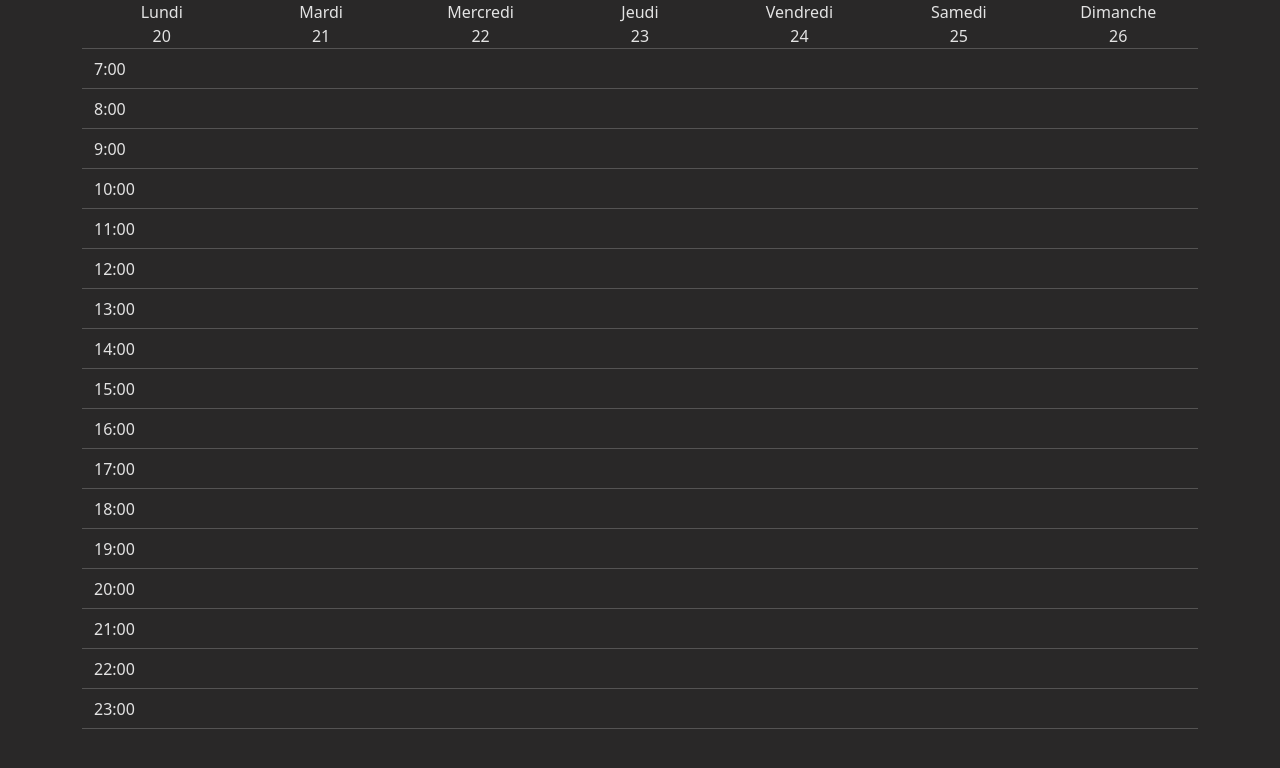
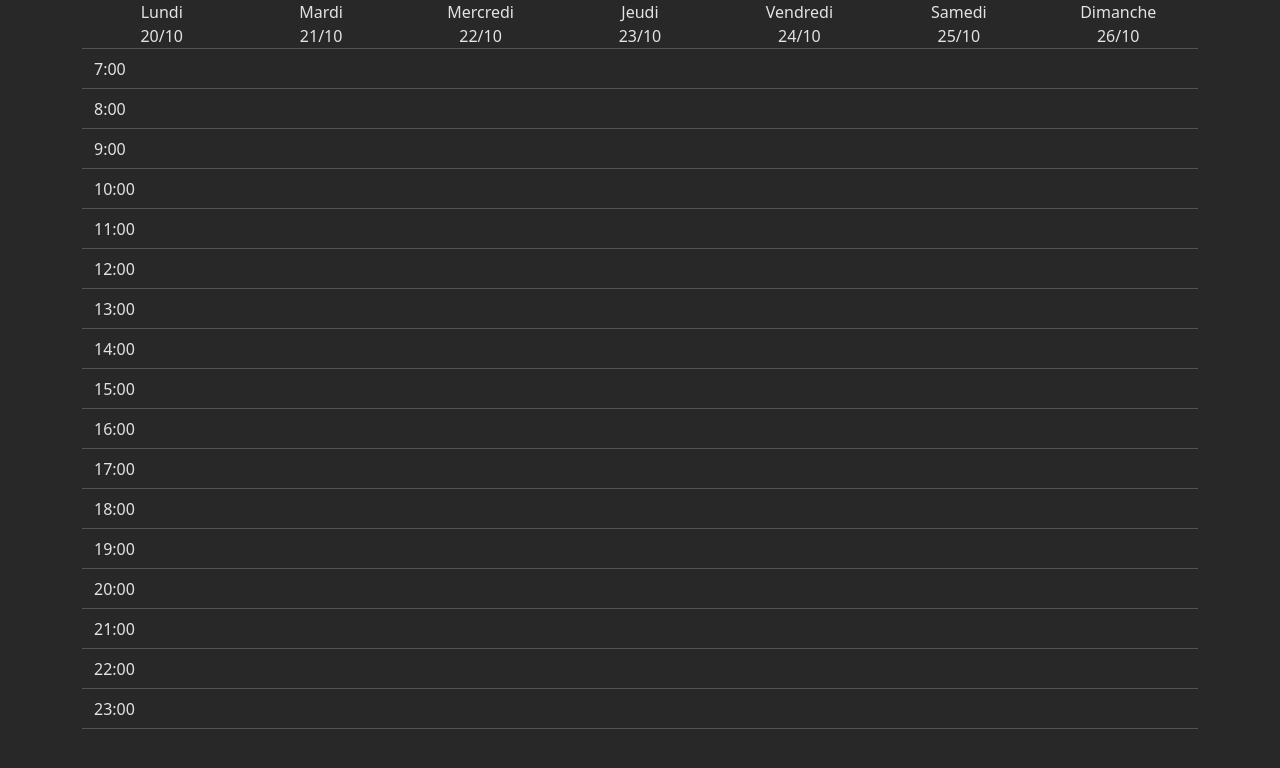
Before and after one commit to LucasBroda/Planning, a React (Vite) app in the folder my-app/: page / in a window 1280 px wide. Shown: the top 768 px of the page. Built offline with nearby package versions, Linux system fonts and the light colour scheme.

Commit message:
feat(tableauHeader.tsx): added the month within day case

```diff
--- a/my-app/src/App.css
+++ b/my-app/src/App.css
@@ -1,4 +1,3 @@
-/* Styles pour le calendrier */
 .calendrier-container {
   background-color: #292828 !important;
   color: rgba(255, 255, 255, 0.87) !important;
@@ -9,7 +8,6 @@
   background-color: transparent !important;
 }
 
-/* Surcharger les styles Bootstrap */
 .calendrier-container .row {
   background-color: transparent !important;
   color: rgba(255, 255, 255, 0.87) !important;
@@ -21,12 +19,10 @@
   color: rgba(255, 255, 255, 0.87) !important;
 }
 
-/* Bordures adaptées au thème sombre */
 .calendrier-container .border-bottom {
   border-bottom-color: rgba(255, 255, 255, 0.2) !important;
 }
 
-/* Forcer les couleurs Bootstrap */
 .calendrier-container .font-weight-bold {
   color: rgba(255, 255, 255, 0.87) !important;
 }
--- a/my-app/src/component/tableau/calendrier.tsx
+++ b/my-app/src/component/tableau/calendrier.tsx
@@ -12,8 +12,12 @@ const Calendrier: React.FC<CalendrierProps> = ({ dateDebut }) => {
     return (
         <div className="calendrier-container">
             <div className="container">
-                <TableauHeader dateDebut={dateDebut} />
-                <TableauBody dateDebut={dateDebut} />
+                <div className="row justify-content-center">
+                    <div className="col-12">
+                        <TableauHeader dateDebut={dateDebut} />
+                        <TableauBody dateDebut={dateDebut} />
+                    </div>
+                </div>
             </div>
         </div>
     );
--- a/my-app/src/component/tableau/tableauHeader/tableauHeader.tsx
+++ b/my-app/src/component/tableau/tableauHeader/tableauHeader.tsx
@@ -18,6 +18,14 @@ const TableauHeader: React.FC<TableauHeaderProps> = ({ dateDebut }) => {
         return jours;
     };
 
+    const getMoisPourDate = (date: Date) => {
+        const currentDate = new Date(date);
+
+        const mois = currentDate.getMonth() + 1;
+
+        return mois;
+    }
+
     const datesDeLaSemaine = getJourDeLaSemaine(dateDebut);
 
     return (
@@ -26,7 +34,7 @@ const TableauHeader: React.FC<TableauHeaderProps> = ({ dateDebut }) => {
                 {joursDeLaSemaine.map((jour, index) => (
                     <div key={`${jour}-${index}`} className="col">
                         <div>{jour}</div>
-                        <div>{datesDeLaSemaine[index].getDate()}</div>
+                        <div>{datesDeLaSemaine[index].getDate()}/{getMoisPourDate(datesDeLaSemaine[index])}</div>
                     </div>
                 ))}
             </div>
```
